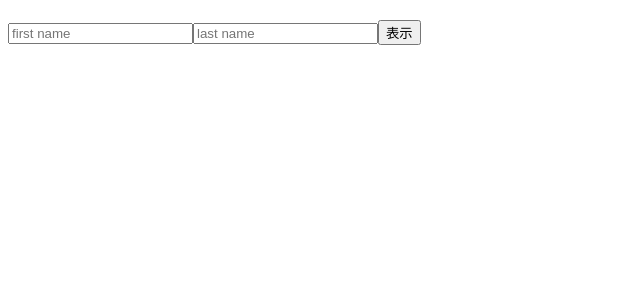
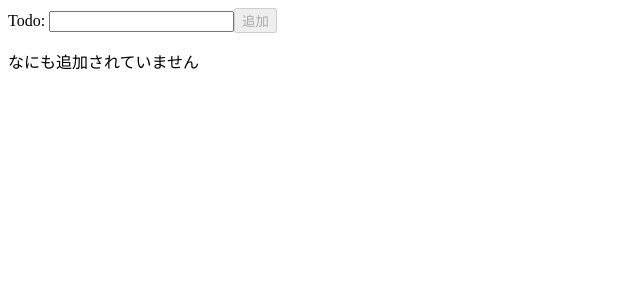
Before and after one commit to hibichan1789/react-practice, a React (Vite) app: page / in a window 1280 px wide. Shown: the top 300 px of the page, without its empty margins (0-640 px from the left). Built offline with nearby package versions, Linux system fonts and the light colour scheme.

Commit message:
todo-practice

```diff
--- a/src/App.tsx
+++ b/src/App.tsx
@@ -2,64 +2,65 @@
 
 import { useState } from "react";
 import { v4 as uuid } from "uuid";
-type Name = {
-  firstName:string;
-  lastName:string;
+type TodoInputProps = {
+  inputTodo:string;
+  onInputTodo:(input:string)=>void;
+  submitTodo:(event:React.SubmitEvent<HTMLFormElement>)=>void;
 }
-type RegisteredName = Name&{id:string};
-
-function DisplayError({errorMessage}:{errorMessage:string}){
-  return <h2 style={{color:"red"}}>{errorMessage}</h2>
+type Todo = {
+  id:string;
+  name:string;
 }
-function FormName({firstName, lastName,changeFirstName, changeLastName, handleSubmit}:Name&{changeFirstName:(name:string)=>void;changeLastName:(name:string)=>void;handleSubmit:(event:React.SubmitEvent<HTMLFormElement>)=>void}){
+function TodoInput({inputTodo, onInputTodo, submitTodo}:TodoInputProps){
   return(
-    <form onSubmit={(event)=>handleSubmit(event)}>
-      <input id="firstName" type="text" value={firstName} onChange={(event)=>changeFirstName(event.target.value)}  placeholder="first name"/>
-      <input id="lastName" type="text" value={lastName} onChange={(event)=>changeLastName(event.target.value)}  placeholder="last name"/>
-      <button type="submit">表示</button>
+    <form onSubmit={(event)=>submitTodo(event)}>
+      <label htmlFor="input-todo">Todo: </label>
+      <input type="text" id="input-todo" value={inputTodo} onChange={(event)=>onInputTodo(event.target.value)}/>
+      <button type="submit" disabled={inputTodo.length === 0}>追加</button>
     </form>
   );
 }
-function DisplayNames({registeredNames, handleDelete}:{registeredNames:RegisteredName[]; handleDelete:(targetId:string)=>void}){
+type DisplayTodoProps = {
+  todos:Todo[];
+  onDelete:(targetId:string)=>void;
+}
+type DeleteButtonProps = Pick<DisplayTodoProps, "onDelete"> & {id:string};
+function DeleteButton({id, onDelete}: DeleteButtonProps){
+  return <button onClick={()=>onDelete(id)} type="button">削除</button>
+}
+function DisplayTodo({todos, onDelete}:DisplayTodoProps){
+  if(todos.length === 0){
+    return <p>なにも追加されていません</p>
+  }
   return(
     <ul>
-      {registeredNames.map(name=><li key={name.id}>{`${name.firstName} ${name.lastName}`}<button onClick={()=>handleDelete(name.id)}>削除</button></li>)}
+      {todos.map(todo => <li key={todo.id}>{todo.name}<DeleteButton onDelete={onDelete} id={todo.id}/></li>)}
     </ul>
   );
 }
-
-export default function NameApp(){
-  const [name, setName] = useState<Name>({firstName:"", lastName:""})
-  const [registeredNames, setRegisteredNames] = useState<RegisteredName[]>([]);
-  const [errorMessage, setErrorMessage] = useState("");
-  function handleSubmit(event:React.SubmitEvent<HTMLFormElement>){
+export default function TodoApp(){
+  const [todos, setTodos] = useState<Todo[]>([]);
+  const [inputTodo, setInputTodo] = useState<string>("");
+  function onInputTodo(input:string){
+    setInputTodo(input);
+  }
+  function submitTodo(event:React.SubmitEvent<HTMLFormElement>){
     event.preventDefault();
-    if(name.firstName.length === 0 || name.lastName.length === 0){
-      setErrorMessage("入力が不適切です");
+    if(inputTodo.length === 0){
       return;
     }
-    setErrorMessage("");
-    const newRegisteredNames = [...registeredNames, {id:uuid(), firstName:name.firstName, lastName:name.lastName}];
-    setRegisteredNames(newRegisteredNames);
-    setName({firstName:"", lastName:""});
+    const newTodos = [...todos, {id:uuid(), name:inputTodo}];
+    setTodos(newTodos);
+    setInputTodo("");
   }
-  function changeFirstName(newFirstName:string){
-    const newName:Name = {...name, firstName:newFirstName};
-    setName(newName);
-  }
-  function changeLastName(newLastName:string){
-    const newName:Name = {...name, lastName:newLastName};
-    setName(newName);
-  }
-  function handleDelete(targetId:string){
-    const deletedNames = registeredNames.filter(name => name.id !== targetId);
-    setRegisteredNames(deletedNames);
+  function onDelete(targetId:string){
+    const deletedTodos = todos.filter(todo => todo.id !== targetId);
+    setTodos(deletedTodos);
   }
   return(
     <>
-      <DisplayError errorMessage={errorMessage}/>
-      <FormName firstName={name.firstName} lastName={name.lastName} handleSubmit={handleSubmit} changeFirstName={changeFirstName} changeLastName={changeLastName}/>
-      <DisplayNames registeredNames={registeredNames} handleDelete={handleDelete}/>
+      <TodoInput inputTodo={inputTodo} onInputTodo={onInputTodo} submitTodo={submitTodo}/>
+      <DisplayTodo todos={todos} onDelete={onDelete}/>
     </>
   );
 }
```
